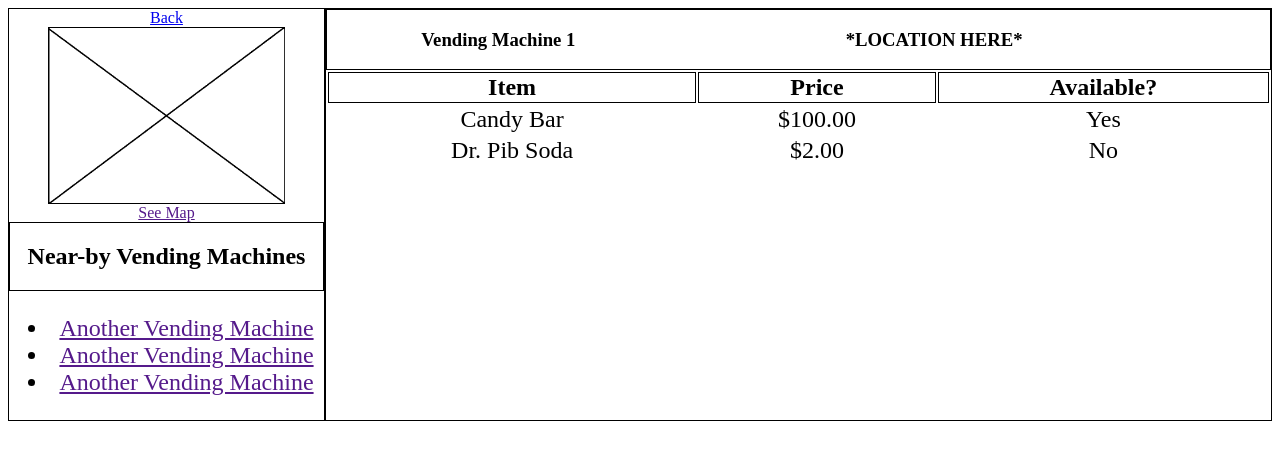
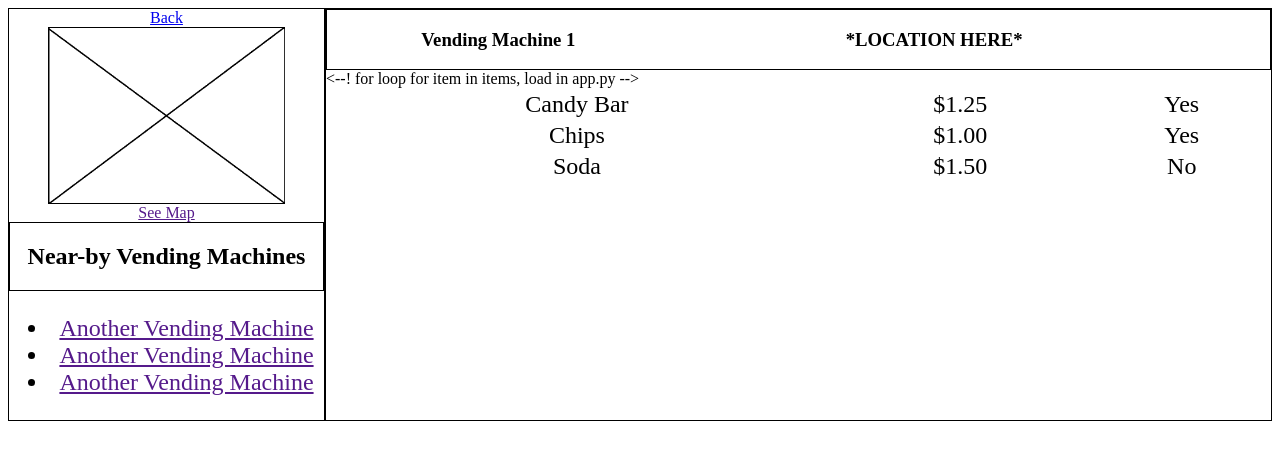
Before and after one commit to robbyj1388/campus-costs, a Flask app: page /vending_temp/data in a window 1280 px wide. Shown: the top 460 px of the page. Run offline with Flask 3, Linux system fonts and the light colour scheme.

Commit message:
Updated format to cycle through and load data from python file

```diff
--- a/src/templates/vending_temp.html
+++ b/src/templates/vending_temp.html
@@ -49,25 +49,15 @@
 
 
 				</section>
-				<table> <!--TODO: Make compatable with backend code, in order to grab data from database-->
-					<tr>
-						<th>Item</th>
-						<th>Price</th>
-						<th>Available?</th>
-
-					</tr>
-					<tr>
-						<td>Candy Bar</td>
-						<td>$100.00</td>
-						<td>Yes</td>
-
-					</tr>
-					<tr>
-						<td>Dr. Pib Soda</td>
-						<td>$2.00</td>
-						<td>No</td>
-
-					</tr>
+				<table>
+            <--! for loop for item in items, load in app.py -->
+            {% for item in items %}
+            <tr>
+                <td>{{ item.name }}</td>
+                <td>${{ "%.2f"|format(item.price) }}</td>
+                <td>{{ "Yes" if item.available else "No" }}</td>
+            </tr>
+            {% endfor %}
 
 				</table>
 
```
